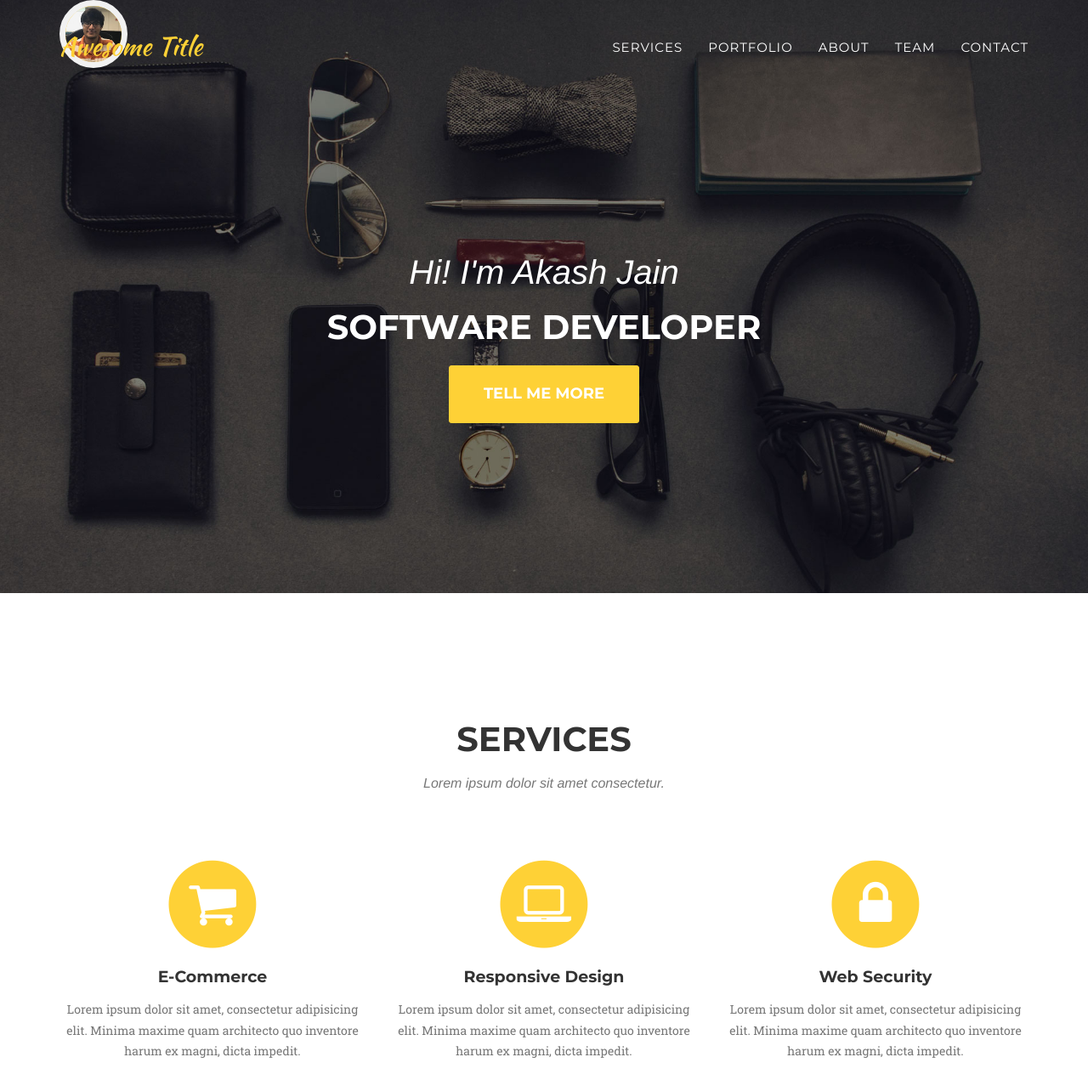
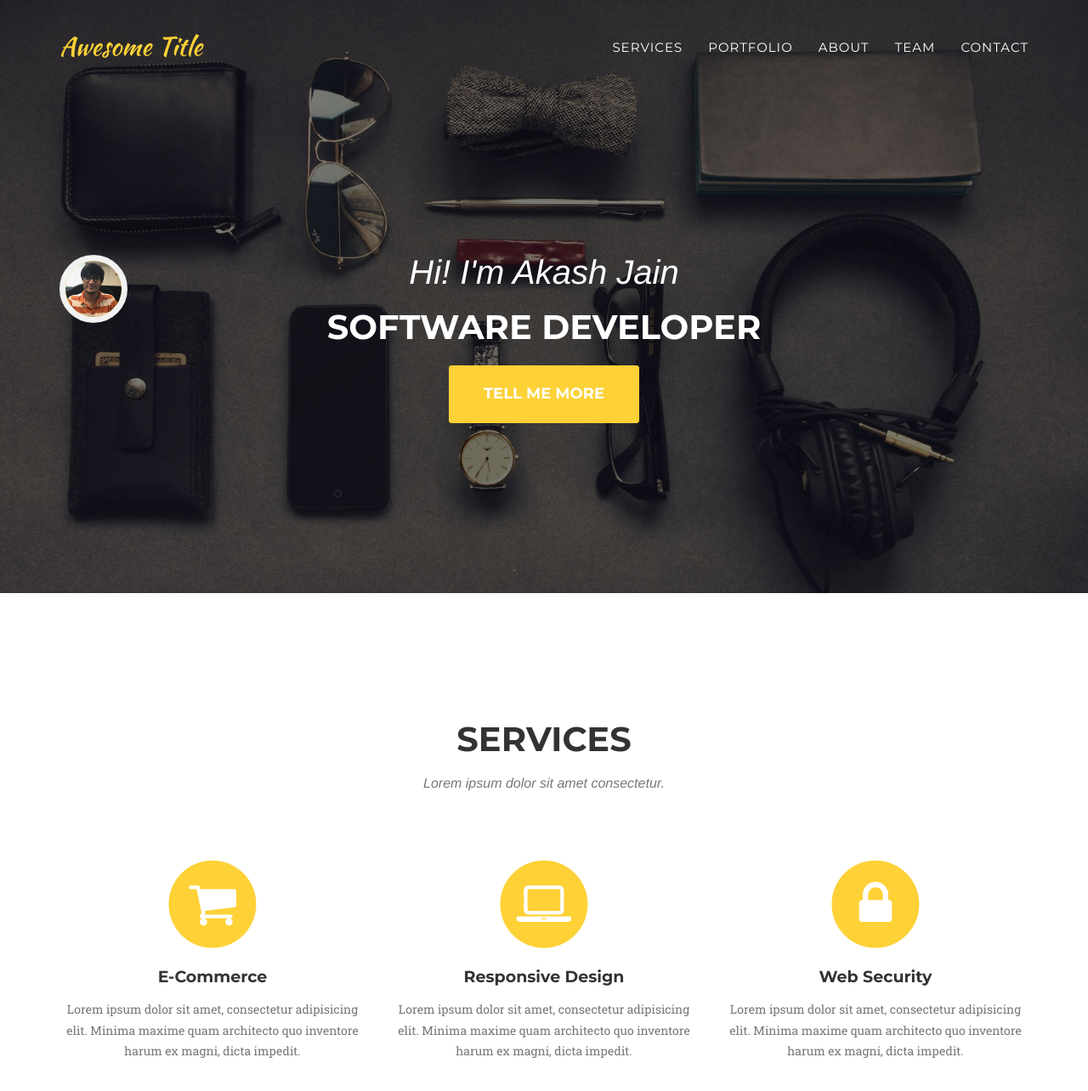
Before and after one commit to akash0212/akash0212.github.io, a Jekyll site: the page built from index.html, in a window 1280 px wide and 1400 px high. Shown: the top 1284 px of the window at 85% size. Built offline with Jekyll 4.4.1, drawn with Linux system fonts in a browser that asks for light colours; some web fonts are replaced.

Commit message:
Revert "image"
This reverts commit 1e13b83d9467d8b7542d6124783513a9a67ffd23.

```diff
--- a/_includes/css/agency.css
+++ b/_includes/css/agency.css
@@ -309,7 +309,7 @@ header .intro-text .intro-heading-v2 {
     line-height: 40px;
 }
 
-header .timeline-image {
+header .intro-text .timeline-image {
     z-index: 100;
     position: absolute;
     width: 80px;
--- a/_includes/header.html
+++ b/_includes/header.html
@@ -43,10 +43,10 @@
     <!-- Header -->
     <header>
         <div class="container">
-			<div class="timeline-image">
-				<img class="img-circle img-responsive" src="img/team/profile_pic.jpg" alt="">
-			</div>
             <div class="intro-text">
+				<div class="timeline-image">
+					<img class="img-circle img-responsive" src="img/team/profile_pic.jpg" alt="">
+				</div>
                 <div class="intro-lead-in">Hi! I'm Akash Jain</div>
                 <div class="intro-heading-v2">Software Developer</div>
                 <a href="#services" class="page-scroll btn btn-xl">Tell Me More</a>
```
